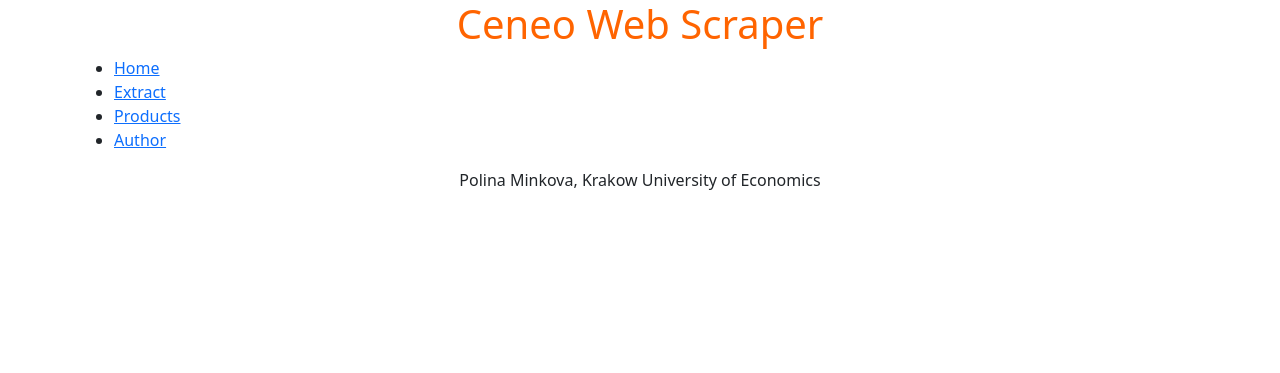
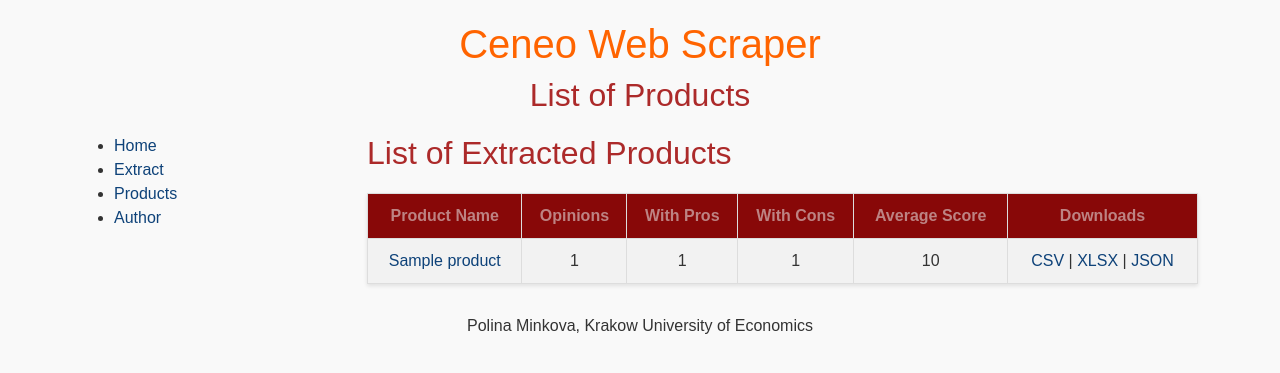
Before and after one commit to mpolinamm/CeneoWebScraper, a Flask app: template app/templates/products.html in a window 1280 px wide. Shown: the top 373 px of the page. Run offline with Flask 3, Linux system fonts and the light colour scheme; the template is opened without the code that fills it: most values are stand-ins (such as "Sample title", 1, 10 or a date in 2020).

Commit message:
2025-06-09 PM (scenario 4)

```diff
--- a/app/static/style.css
+++ b/app/static/style.css
@@ -1,3 +1,66 @@
 h1 {
     color: #ff6400
 }
+
+body {
+    font-family: Arial, sans-serif;
+    margin: 20px;
+    background-color: #f9f9f9;
+    color: #333;
+}
+
+h2 {
+    color: #a10c0ce0;
+    margin-bottom: 20px;
+}
+
+table {
+    width: 100%;
+    border-collapse: collapse;
+    margin-bottom: 30px;
+    background-color: #fff;
+    box-shadow: 0 2px 4px rgba(0,0,0,0.1);
+}
+
+th, td {
+    border: 1px solid #ddd;
+    padding: 10px;
+    text-align: center;
+}
+
+th {
+    background-color: #880808;
+    color: #bd8383;
+    font-weight: bold;
+}
+
+tr:nth-child(even) {
+    background-color: #f2f2f2;
+}
+
+tr:hover {
+    background-color: #eaf4ff;
+}
+
+a {
+    color: #0e4279;
+    text-decoration: none;
+}
+
+a:hover {
+    text-decoration: underline;
+}
+
+.download-links a {
+    margin: 0 5px;
+    padding: 5px 10px;
+    background-color: #ff6400;
+    color: white;
+    border-radius: 4px;
+    font-size: 0.9em;
+    text-decoration: none;
+}
+
+.download-links a:hover {
+    background-color: #e55a00;
+}
--- a/app/templates/products.html
+++ b/app/templates/products.html
@@ -1,4 +1,34 @@
 {% extends 'base.html' %}
-{% block title %} {% endblock%}
+{% block title %}List of Products{% endblock %}
+
 {% block content %}
-{% endblock%}
+<h2>List of Extracted Products</h2>
+<table border="1" cellpadding="6">
+  <tr>
+    <th>Product Name</th>
+    <th>Opinions</th>
+    <th>With Pros</th>
+    <th>With Cons</th>
+    <th>Average Score</th>
+    <th>Downloads</th>
+  </tr>
+  {% for product in products %}
+  <tr>
+    <td>
+      <a href="{{ url_for('product', product_id=product.product_id) }}">
+        {{ product.product_name }}
+      </a>
+    </td>
+    <td>{{ product.opinions_count }}</td>
+    <td>{{ product.pros_count }}</td>
+    <td>{{ product.cons_count }}</td>
+    <td>{{ product.average_score }}</td>
+    <td>
+      <a href="{{ url_for('download_file', product_id=product.product_id, filetype='csv') }}">CSV</a> |
+      <a href="{{ url_for('download_file', product_id=product.product_id, filetype='xlsx') }}">XLSX</a> |
+      <a href="{{ url_for('download_file', product_id=product.product_id, filetype='json') }}">JSON</a>
+    </td>
+  </tr>
+  {% endfor %}
+</table>
+{% endblock %}
```
Also changed, not shown: app/routes.py (+67 -2 lines).
